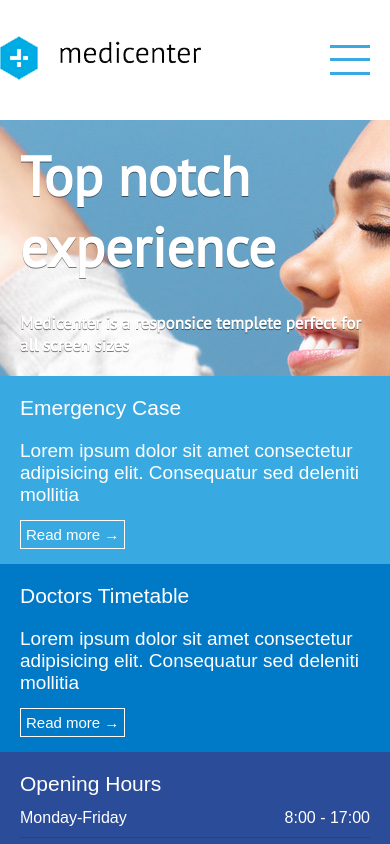
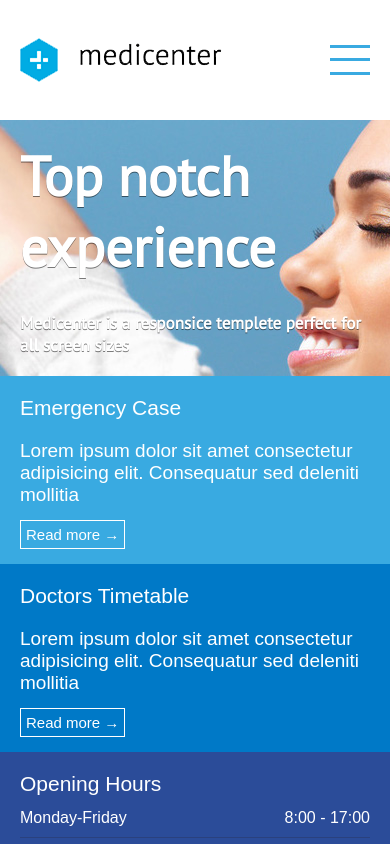
Before and after one commit to rodrigodenner/templete_flexbox, a plain HTML site: page index.html in a window 390 px wide. Shown: the top 844 px of the page. Drawn offline with nearby package versions, Linux system fonts and the light colour scheme.

Commit message:
upgrade de responsividade

```diff
--- a/index.html
+++ b/index.html
@@ -16,7 +16,7 @@
   <header>
     <div class="container">
       <div class="logo">
-        <a href=""><img src="/assets/images/logo.png" alt=""></a>
+        <img src="assets/images/logo.png" alt=""/>
       </div>
       <div class="menu">
         <nav >
--- a/style/style.css
+++ b/style/style.css
@@ -373,9 +373,8 @@ display: flex;
   header{
     height:auto;
   }
-  .logo{
-
-    padding-left:auto;
+  img{
+    padding: 20px;
   }
 
   .banner_headline{
@@ -419,3 +418,9 @@ display: flex;
     justify-content: space-around;
   }
 }
+@media screen and (max-width: 450px) {
+  #latest{
+    margin-top: 200px;
+  }
+
+}
```
Also changed, not shown: assets/images/ab7f8bf8-550d-4a05-a40a-ee44b1c7707d.jpeg (deleted).
